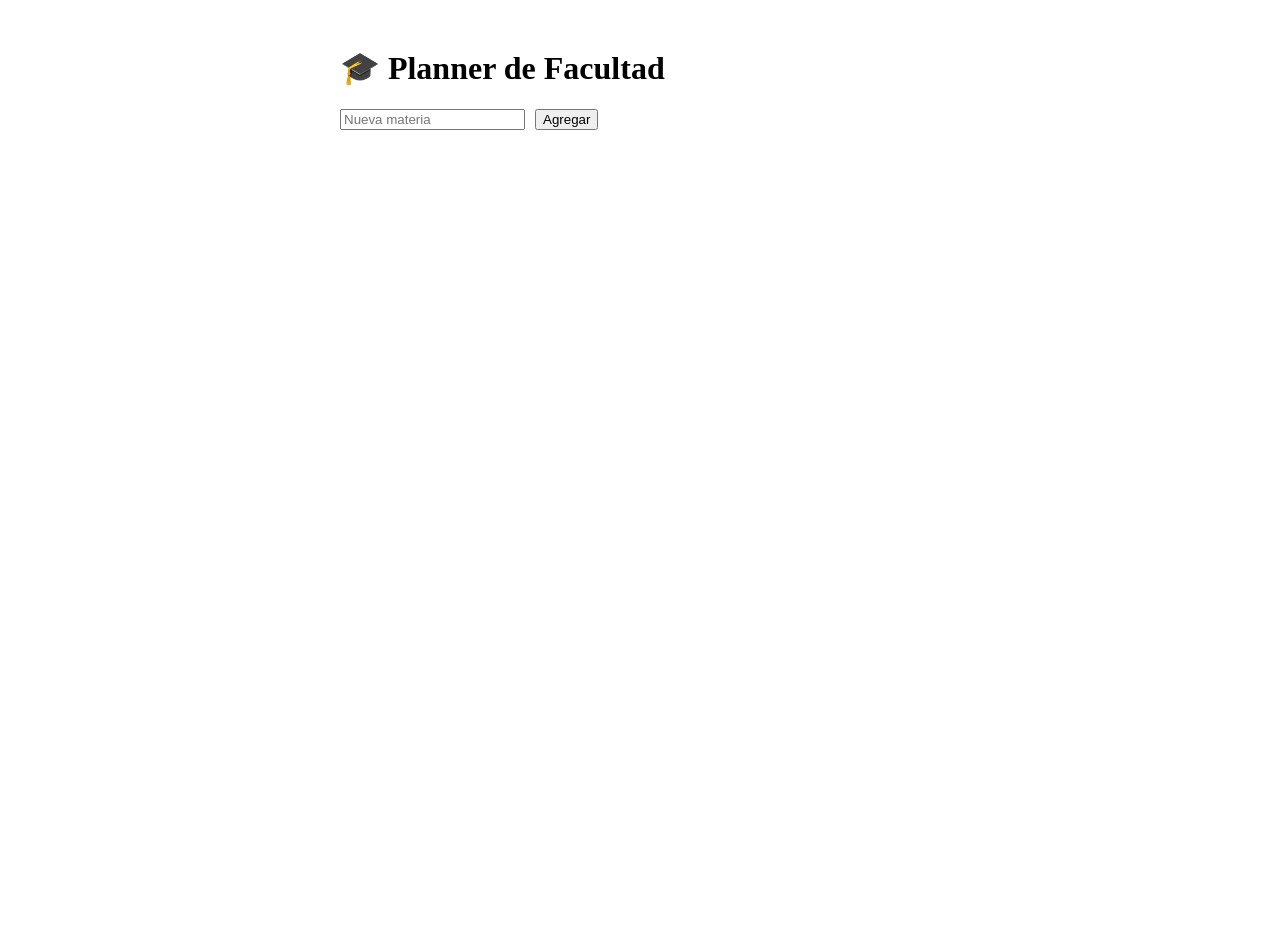
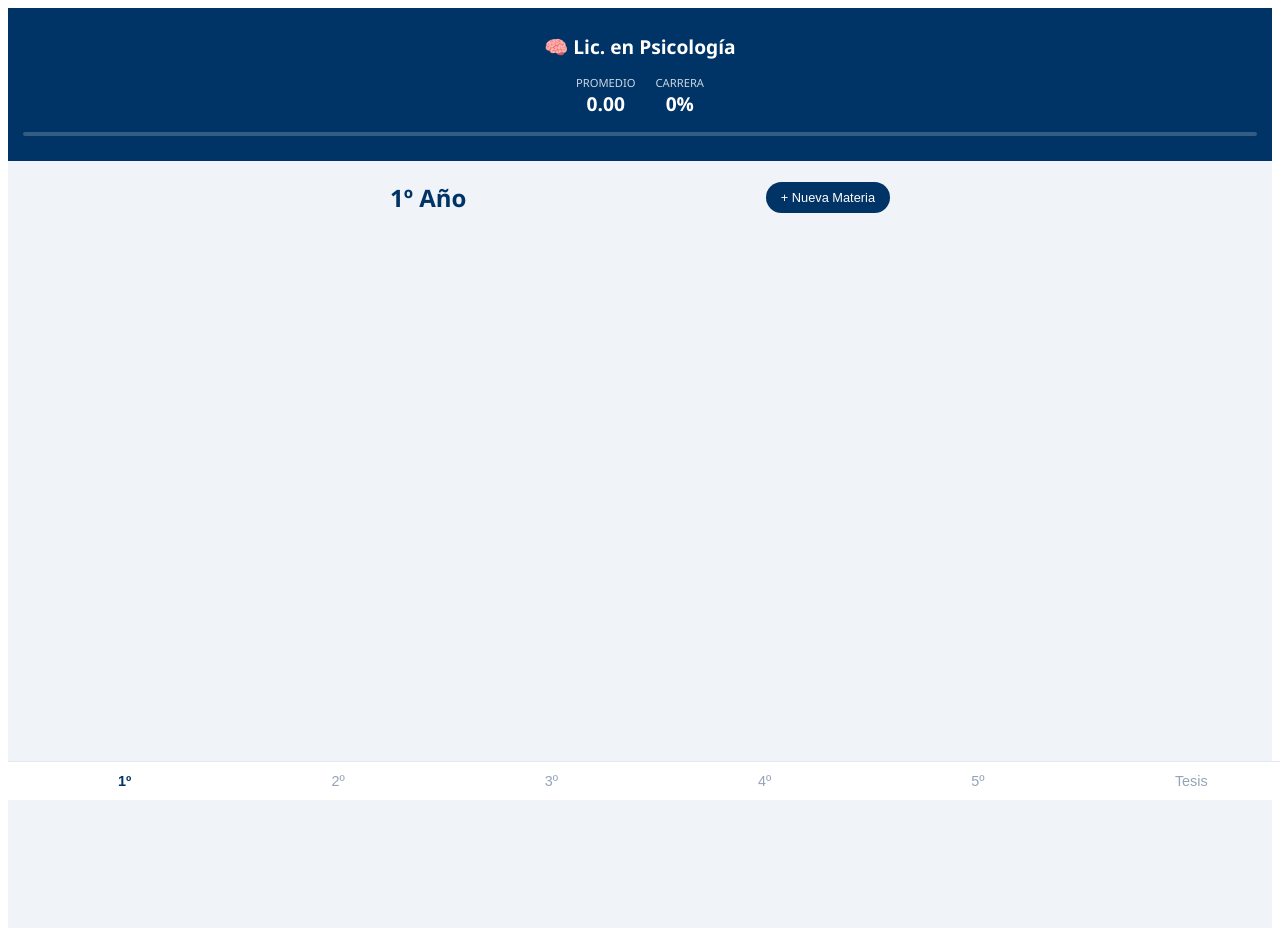
Before and after one commit to elchikyjose-cloud/mycursada, a Next.js app: page / in a window 1280 px wide. Before the commit the page ends 800 px from the top, so only its background shows below. Built offline with nearby package versions, Linux system fonts and the light colour scheme.

Commit message:
Update index.js

```diff
--- a/pages/index.js
+++ b/pages/index.js
@@ -1,87 +1,152 @@
-import { useState, useEffect } from "react";
+import React, { useState, useEffect } from 'react';
 
-export default function Home() {
-  const [subjects, setSubjects] = useState([]);
-  const [name, setName] = useState("");
-  const [taskText, setTaskText] = useState({});
+export default function App() {
+  const [añoActivo, setAñoActivo] = useState(1);
+  const [materias, setMaterias] = useState([]);
+  const [expandida, setExpandida] = useState(null);
 
   useEffect(() => {
-    const saved = localStorage.getItem("facultad-data");
-    if (saved) setSubjects(JSON.parse(saved));
+    const datos = localStorage.getItem('psico_plan_v1');
+    if (datos) setMaterias(JSON.parse(datos));
   }, []);
 
   useEffect(() => {
-    localStorage.setItem("facultad-data", JSON.stringify(subjects));
-  }, [subjects]);
+    localStorage.setItem('psico_plan_v1', JSON.stringify(materias));
+  }, [materias]);
 
-  const addSubject = () => {
-    if (!name) return;
-    setSubjects([...subjects, { name, tasks: [] }]);
-    setName("");
+  const agregarMateria = () => {
+    const nombre = prompt("Nombre de la materia (ej: Psicología Evolutiva):");
+    if (!nombre) return;
+    const prof = prompt("Nombre del profesor/titular:");
+
+    const nueva = {
+      id: Date.now(),
+      nombre,
+      profesor: prof || "A designar",
+      año: añoActivo,
+      p1: "", p2: "", final: "",
+    };
+    setMaterias([...materias, nueva]);
   };
 
-  const addTask = (index) => {
-    const text = taskText[index];
-    if (!text) return;
-
-    const updated = [...subjects];
-    updated[index].tasks.push({ text, done: false });
-    setSubjects(updated);
-
-    setTaskText({ ...taskText, [index]: "" });
+  const actualizarMateria = (id, campo, valor) => {
+    setMaterias(materias.map(m => m.id === id ? { ...m, [campo]: valor } : m));
   };
 
-  const toggleTask = (sIndex, tIndex) => {
-    const updated = [...subjects];
-    updated[sIndex].tasks[tIndex].done =
-      !updated[sIndex].tasks[tIndex].done;
-    setSubjects(updated);
+  const eliminarMateria = (id) => {
+    if(confirm("¿Eliminar materia del plan?")) {
+      setMaterias(materias.filter(m => m.id !== id));
+    }
+  };
+
+  const obtenerColores = (final) => {
+    if (!final || final === "") return { bg: '#fff', border: '#ddd', text: '#1a73e8' };
+    const n = parseFloat(final);
+    if (n >= 7) return { bg: '#e6ffed', border: '#52c41a', text: '#52c41a' }; // Promocionada
+    if (n >= 4) return { bg: '#fffbe6', border: '#fadb14', text: '#faad14' }; // Regular
+    return { bg: '#fff1f0', border: '#f5222d', text: '#f5222d' }; // Final pendiente/Recuperatorio
+  };
+
+  const calcularPromedio = () => {
+    const materiasFinalizadas = materias.filter(m => m.final !== "");
+    if (materiasFinalizadas.length === 0) return "0.00";
+    const suma = materiasFinalizadas.reduce((acc, m) => acc + parseFloat(m.final), 0);
+    return (suma / materiasFinalizadas.length).toFixed(2);
+  };
+
+  const porcentajeCarrera = () => {
+    const totalEstimado = 40; // Promedio de materias en Psicología
+    const aprobadas = materias.filter(m => parseFloat(m.final) >= 4).length;
+    return Math.min(Math.round((aprobadas / totalEstimado) * 100), 100);
   };
 
   return (
-    <div style={{ padding: 20, maxWidth: 600, margin: "auto" }}>
-      <h1>🎓 Planner de Facultad</h1>
+    <div style={{ fontFamily: 'Segoe UI, sans-serif', backgroundColor: '#f0f4f8', minHeight: '100vh', paddingBottom: '120px' }}>
 
-      <div style={{ display: "flex", gap: 10 }}>
-        <input
-          placeholder="Nueva materia"
-          value={name}
-          onChange={(e) => setName(e.target.value)}
-        />
-        <button onClick={addSubject}>Agregar</button>
-      </div>
+      {/* Dashboard de Progreso */}
+      <header style={{ backgroundColor: '#003366', color: 'white', padding: '25px 15px', textAlign: 'center', position: 'sticky', top: 0, zIndex: 10 }}>
+        <h1 style={{ margin: 0, fontSize: '1.2rem' }}>🧠 Lic. en Psicología</h1>
+        <div style={{ display: 'flex', justifyContent: 'center', gap: '20px', marginTop: '15px' }}>
+          <div>
+            <div style={{ fontSize: '0.7rem', opacity: 0.8 }}>PROMEDIO</div>
+            <div style={{ fontSize: '1.2rem', fontWeight: 'bold' }}>{calcularPromedio()}</div>
+          </div>
+          <div>
+            <div style={{ fontSize: '0.7rem', opacity: 0.8 }}>CARRERA</div>
+            <div style={{ fontSize: '1.2rem', fontWeight: 'bold' }}>{porcentajeCarrera()}%</div>
+          </div>
+        </div>
+        {/* Barra de progreso */}
+        <div style={{ width: '100%', height: '4px', backgroundColor: 'rgba(255,255,255,0.2)', marginTop: '15px', borderRadius: '2px' }}>
+          <div style={{ width: `${porcentajeCarrera()}%`, height: '100%', backgroundColor: '#4ade80', transition: 'width 1s ease-in-out' }}></div>
+        </div>
+      </header>
 
-      {subjects.map((s, i) => (
-        <div key={i} style={{ marginTop: 20 }}>
-          <h2>{s.name}</h2>
+      <main style={{ maxWidth: '500px', margin: 'auto', padding: '20px' }}>
+        <div style={{ display: 'flex', justifyContent: 'space-between', alignItems: 'center', marginBottom: '20px' }}>
+          <h2 style={{ color: '#003366', margin: 0 }}>{añoActivo}º Año</h2>
+          <button onClick={agregarMateria} style={btnAgregarStyle}>+ Nueva Materia</button>
+        </div>
 
-          <div style={{ display: "flex", gap: 10 }}>
-            <input
-              placeholder="Nueva tarea"
-              value={taskText[i] || ""}
-              onChange={(e) =>
-                setTaskText({ ...taskText, [i]: e.target.value })
-              }
-            />
-            <button onClick={() => addTask(i)}>Agregar</button>
-          </div>
+        {materias.filter(m => m.año === añoActivo).map(m => {
+          const colores = obtenerColores(m.final);
+          return (
+            <div key={m.id} style={{ ...cardStyle, backgroundColor: colores.bg, borderLeft: `6px solid ${colores.border}` }}>
+              <div onClick={() => setExpandida(expandida === m.id ? null : m.id)} style={cardHeaderStyle}>
+                <div style={{ flex: 1 }}>
+                  <div style={{ fontWeight: 'bold', fontSize: '1rem', color: '#333' }}>{m.nombre}</div>
+                  <div style={{ fontSize: '0.75rem', color: '#666' }}>{m.profesor}</div>
+                </div>
+                <div style={{ display: 'flex', alignItems: 'center', gap: '12px' }}>
+                  {m.final && <span style={{ fontWeight: 'bold', color: colores.text }}>{m.final}</span>}
+                  <span style={{ fontSize: '0.6rem', color: '#ccc' }}>{expandida === m.id ? '▲' : '▼'}</span>
+                </div>
+              </div>
 
-          <ul>
-            {s.tasks.map((t, ti) => (
-              <li
-                key={ti}
-                onClick={() => toggleTask(i, ti)}
-                style={{
-                  cursor: "pointer",
-                  textDecoration: t.done ? "line-through" : "none"
-                }}
-              >
-                {t.text}
-              </li>
-            ))}
-          </ul>
-        </div>
-      ))}
+              {expandida === m.id && (
+                <div style={{ padding: '15px', borderTop: '1px solid rgba(0,0,0,0.05)' }}>
+                  <div style={{ display: 'grid', gridTemplateColumns: 'repeat(3, 1fr)', gap: '10px' }}>
+                    <div style={inputGroup}>
+                      <label>1º Parcial</label>
+                      <input type="number" value={m.p1} onChange={(e) => actualizarMateria(m.id, 'p1', e.target.value)} style={inputStyle} />
+                    </div>
+                    <div style={inputGroup}>
+                      <label>2º Parcial</label>
+                      <input type="number" value={m.p2} onChange={(e) => actualizarMateria(m.id, 'p2', e.target.value)} style={inputStyle} />
+                    </div>
+                    <div style={inputGroup}>
+                      <label style={{ fontWeight: 'bold' }}>FINAL</label>
+                      <input type="number" value={m.final} onChange={(e) => actualizarMateria(m.id, 'final', e.target.value)} style={{ ...inputStyle, fontWeight: 'bold', borderColor: colores.border }} />
+                    </div>
+                  </div>
+                  <button onClick={() => eliminarMateria(m.id)} style={btnEliminarStyle}>Eliminar</button>
+                </div>
+              )}
+            </div>
+          );
+        })}
+      </main>
+
+      <nav style={navStyle}>
+        {[1, 2, 3, 4, 5, 6].map(n => (
+          <button key={n} onClick={() => {setAñoActivo(n); setExpandida(null);}} style={{
+            ...navBtnStyle,
+            color: añoActivo === n ? '#003366' : '#94a3b8',
+            fontWeight: añoActivo === n ? 'bold' : 'normal'
+          }}>
+            {n === 6 ? 'Tesis' : `${n}º`}
+          </button>
+        ))}
+      </nav>
     </div>
   );
 }
+
+const cardStyle = { borderRadius: '10px', marginBottom: '10px', boxShadow: '0 2px 4px rgba(0,0,0,0.05)', overflow: 'hidden' };
+const cardHeaderStyle = { padding: '15px', display: 'flex', justifyContent: 'space-between', alignItems: 'center', cursor: 'pointer' };
+const inputGroup = { display: 'flex', flexDirection: 'column', fontSize: '0.65rem', color: '#64748b', textAlign: 'center' };
+const inputStyle = { padding: '8px', borderRadius: '6px', border: '1px solid #e2e8f0', marginTop: '4px', textAlign: 'center', fontSize: '1rem', width: '100%' };
+const btnAgregarStyle = { backgroundColor: '#003366', color: 'white', border: 'none', padding: '8px 15px', borderRadius: '20px', fontSize: '0.8rem', cursor: 'pointer' };
+const btnEliminarStyle = { width: '100%', marginTop: '12px', backgroundColor: 'transparent', color: '#cbd5e1', border: 'none', fontSize: '0.7rem', cursor: 'pointer' };
+const navStyle = { position: 'fixed', bottom: 0, width: '100%', backgroundColor: 'white', display: 'flex', justifyContent: 'center', padding: '10px', borderTop: '1px solid #e2e8f0' };
+const navBtnStyle = { border: 'none', backgroundColor: 'transparent', flex: 1, fontSize: '0.9rem', cursor: 'pointer' };
```
